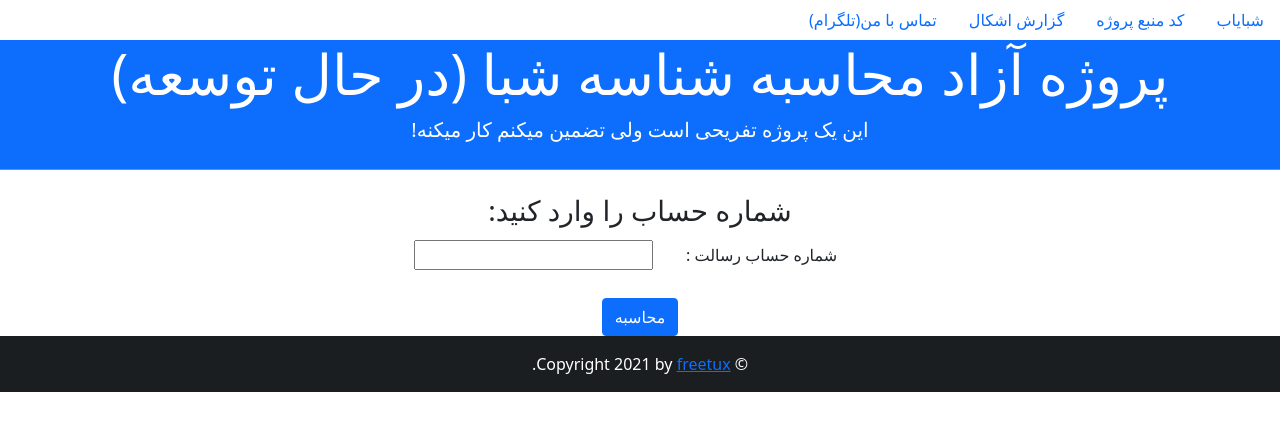
After one commit to herotux/shabayab, a Flask app: page /acnttoiban/resalat in a window 1280 px wide. The commit adds this page. Shown: the top 431 px of the page. Run offline with Flask 2, Linux system fonts and the light colour scheme.

Commit message:
Resalat bank added

```diff
--- a/app.py
+++ b/app.py
@@ -368,7 +368,8 @@ def eghnovinconvert():
     bi = "055"
     # Iran code
     cc = "IR"
-    bban = bi + "0" + str(an)[:5] + "0" + str(an)[5:8] + "0" +str(an)[8:-1] + "0" + str(an)[-1]
+    bban = bi + "0" + str(an)[:5] + "0" + str(an)[5:8] + \
+        "0" + str(an)[8:-1] + "0" + str(an)[-1]
     # check digits
     cd = str(98 - int(bban + "182700") % 97)
     if len(cd) < 2:
@@ -380,6 +381,7 @@ def eghnovinconvert():
 @app.route('/acnttoiban/ansar')
 def ansar():
     return render_template('/acnttoiban/ansar.html')
+
 
 @app.route("/acnttoiban/ansar", methods=["POST"])
 def ansarconvert():
@@ -401,6 +403,7 @@ def ansarconvert():
 def iranzamin():
     return render_template('/acnttoiban/iranzamin.html')
 
+
 @app.route("/acnttoiban/iranzamin", methods=["POST"])
 def iranzaminconvert():
     an = request.form['accountnumber']
@@ -416,9 +419,11 @@ def iranzaminconvert():
     iban = cc + cd + bban
     return render_template('/acnttoiban/iranzamin.html', iban=iban)
 
+
 @app.route('/acnttoiban/pasargad')
 def pasargad():
     return render_template('/acnttoiban/pasargad.html')
+
 
 @app.route("/acnttoiban/pasargad", methods=["POST"])
 def pasargadconvert():
@@ -440,6 +445,7 @@ def pasargadconvert():
 def tosetavon():
     return render_template('/acnttoiban/tosetavon.html')
 
+
 @app.route("/acnttoiban/tosetavon", methods=["POST"])
 def tosetavonconvert():
     an = request.form['accountnumber']
@@ -455,9 +461,11 @@ def tosetavonconvert():
     iban = cc + cd + bban
     return render_template('/acnttoiban/tosetavon.html', iban=iban)
 
+
 @app.route('/acnttoiban/tosesaderat')
 def tosesaderat():
     return render_template('/acnttoiban/tosesaderat.html')
+
 
 @app.route("/acnttoiban/tosesaderat", methods=["POST"])
 def tosesaderatconvert():
@@ -475,10 +483,10 @@ def tosesaderatconvert():
     return render_template('/acnttoiban/tosesaderat.html', iban=iban)
 
 
-
 @app.route('/acnttoiban/sarmayeh')
 def sarmayeh():
     return render_template('/acnttoiban/sarmayeh.html')
+
 
 @app.route("/acnttoiban/sarmayeh", methods=["POST"])
 def sarmayehconvert():
@@ -500,6 +508,7 @@ def sarmayehconvert():
 def sanatmadan():
     return render_template('/acnttoiban/sanatmadan.html')
 
+
 @app.route("/acnttoiban/sanatmadan", methods=["POST"])
 def sanatmadanconvert():
     an = request.form['accountnumber']
@@ -516,13 +525,10 @@ def sanatmadanconvert():
     return render_template('/acnttoiban/sanatmadan.html', iban=iban)
 
 
-
-
-
-
 @app.route('/acnttoiban/gardeshgari')
 def gardeshgari():
     return render_template('/acnttoiban/gardeshgari.html')
+
 
 @app.route("/acnttoiban/gardeshgari", methods=["POST"])
 def gardeshgariconvert():
@@ -531,10 +537,33 @@ def gardeshgariconvert():
     bi = "064"
     # Iran code
     cc = "IR"
-    bban = bi + "00" + str(an)[0:3] + "00" + str(an)[3:5] + "0" + str(an)[5:-1] + '00' + str(an)[-1]
+    bban = bi + "00" + str(an)[0:3] + "00" + str(an)[3:5] + \
+        "0" + str(an)[5:-1] + '00' + str(an)[-1]
     # check digits
     cd = str(98 - int(bban + "182700") % 97)
     if len(cd) < 2:
         cd = "0" + str(cd)
     iban = cc + cd + bban
     return render_template('/acnttoiban/gardeshgari.html', iban=iban)
+
+
+@app.route('/acnttoiban/resalat')
+def resalat():
+    return render_template('/acnttoiban/resalat.html')
+
+
+@app.route("/acnttoiban/resalat", methods=["POST"])
+def resalatconvert():
+    an = request.form['accountnumber']
+    # Bank identify number for resalat
+    bi = "070"
+    # Iran code
+    cc = "IR"
+    bban = bi + "000" + str(an)[0:2] + "0022" + \
+        str(an)[2:-1] + '00' + str(an)[-1]
+    # check digits
+    cd = str(98 - int(bban + "182700") % 97)
+    if len(cd) < 2:
+        cd = "0" + str(cd)
+    iban = cc + cd + bban
+    return render_template('/acnttoiban/resalat.html', iban=iban)
--- /dev/null
+++ b/templates/acnttoiban/resalat.html
@@ -0,0 +1,27 @@
+{% extends "base.html" %}
+{% block title %}تبدیل شماره حساب بانک قرض الحسنه رسالت به شماره شبا{% endblock %}
+{% block head %}
+    {{ super() }}
+    <style type="text/css">
+        .important { color: #336699; }
+    </style>
+{% endblock %}
+
+{% block content %}
+<div class="container-fluid">
+    <div class="row text-center">
+      <div class="col-sm">
+        <h3>شماره حساب را وارد کنید:</h3>
+        <div class="form-group"></div>
+            <form action="/acnttoiban/resalat" method="POST">
+                <label for="accountnumber" class="col-sm-2 col-form-label" >شماره حساب رسالت  :</label>
+                <input name="accountnumber"><br><br>
+                <input class="btn btn-primary" type="submit" value="محاسبه">
+            </form>
+        </div>
+        {% if iban%}
+        <h3>{{ iban }}</h3>
+        {% endif %}
+      </div>
+    </div>
+{% endblock %}
--- a/templates/index.html
+++ b/templates/index.html
@@ -134,9 +134,9 @@
           </div>
            <div class="col-sm text-center">
              <div class="views-field views-field-field-image">
-                <div class="field-content"><a href="#" target="_blank"><img typeof="foaf:Image" src="{{url_for('static', filename='resalat.png')}}" alt="" width="150" height="150"></a></div>
+                <div class="field-content"><a href="/acnttoiban/resalat" target="_blank"><img typeof="foaf:Image" src="{{url_for('static', filename='resalat.png')}}" alt="" width="150" height="150"></a></div>
              </div>
-             <div class="text-center"><span class="field-content"><a href="#" target="_blank">بانک قرض الحسنه رسالت</a></span></div>
+             <div class="text-center"><span class="field-content"><a href="/acnttoiban/resalat" target="_blank">بانک قرض الحسنه رسالت</a></span></div>
           </div>
            <div class="col-sm text-center">
              <div class="views-field views-field-field-image">
```
